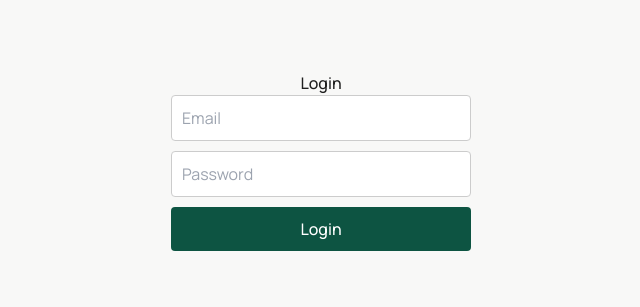
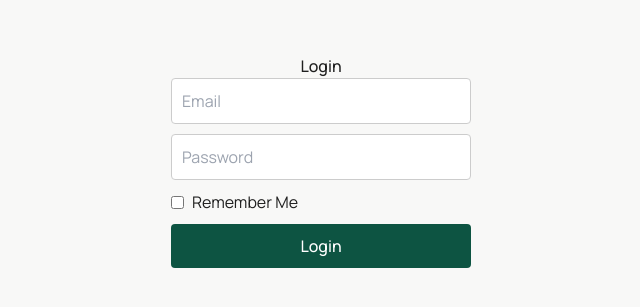
Before and after one commit to jzsun22/orvia-scheduler, a Next.js app: page /login in a window 1280 px wide. Shown: the part 271-578 px from the top of the page, without its empty margins (319-959 px from the left). Built offline with nearby package versions, Linux system fonts and the light colour scheme; no server answers.

Commit message:
Add "Remember Me" functionality to login page and implement sign-out on tab close

```diff
--- a/src/app/login/page.tsx
+++ b/src/app/login/page.tsx
@@ -8,6 +8,7 @@ import React from 'react';
 export default function LoginPage() {
   const [email, setEmail] = useState('');
   const [password, setPassword] = useState('');
+  const [rememberMe, setRememberMe] = useState(false);
   const [error, setError] = useState<string | null>(null);
   const router = useRouter();
 
@@ -23,6 +24,11 @@ export default function LoginPage() {
     if (error) {
       setError(error.message);
     } else {
+      if (rememberMe) {
+        localStorage.setItem('rememberUser', 'true');
+      } else {
+        localStorage.removeItem('rememberUser');
+      }
       router.push('/dashboard'); // Redirect to dashboard on successful login
       router.refresh(); // Ensure the layout re-renders and middleware runs
     }
@@ -48,6 +54,18 @@ export default function LoginPage() {
           required
           style={{ padding: '10px', border: '1px solid #ccc', borderRadius: '4px' } as React.CSSProperties}
         />
+        <div style={{ display: 'flex', alignItems: 'center', gap: '8px' } as React.CSSProperties}>
+          <input
+            type="checkbox"
+            id="rememberMe"
+            checked={rememberMe}
+            onChange={(e) => setRememberMe(e.target.checked)}
+            style={{ cursor: 'pointer' } as React.CSSProperties}
+          />
+          <label htmlFor="rememberMe" style={{ cursor: 'pointer', userSelect: 'none' } as React.CSSProperties}>
+            Remember Me
+          </label>
+        </div>
         <button type="submit" style={{ padding: '10px', backgroundColor: '#0d5442', color: 'white', border: 'none', borderRadius: '4px', cursor: 'pointer' } as React.CSSProperties}>
           Login
         </button>
--- a/src/lib/supabase/client.ts
+++ b/src/lib/supabase/client.ts
@@ -5,3 +5,16 @@ export const supabase = createBrowserClient<Database>(
   process.env.NEXT_PUBLIC_SUPABASE_URL!,
   process.env.NEXT_PUBLIC_SUPABASE_ANON_KEY!
 );
+
+// Add an event listener to sign out the user when the tab is closed
+if (typeof window !== 'undefined') {
+  window.addEventListener('beforeunload', async () => {
+    const rememberUser = localStorage.getItem('rememberUser');
+    if (rememberUser !== 'true') {
+      // We don't want to prevent the tab from closing, so we don't return anything.
+      // We also don't want to await the signOut promise, as that might delay closing.
+      // This is a "fire and forget" operation.
+      supabase.auth.signOut();
+    }
+  });
+}
```
